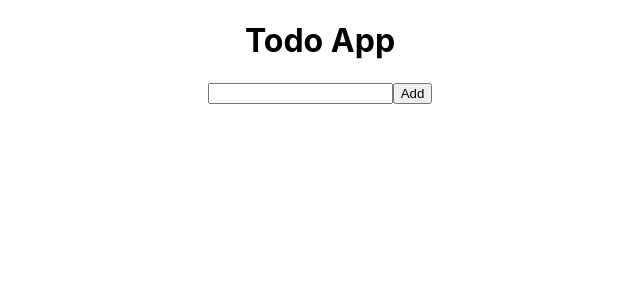
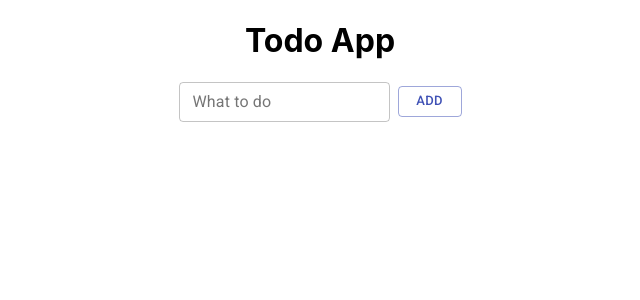
Before and after one commit to thealamu/react-todo, a React (Create React App) app: page / in a window 1280 px wide. Shown: the top 300 px of the page, without its empty margins (320-960 px from the left). Built offline with nearby package versions, Linux system fonts and the light colour scheme.

Commit message:
Style Entry component

```diff
--- a/src/Entry.js
+++ b/src/Entry.js
@@ -1,4 +1,6 @@
 import React from 'react'
+import TextField from '@material-ui/core/TextField';
+import Button from '@material-ui/core/Button';
 
 export default class Entry extends React.Component {
 	constructor(props) {
@@ -36,9 +38,11 @@ export default class Entry extends React.Component {
 
 	render() {
 		return (
-			<div>
-				<input onChange={this.updateState} value={this.state.entryText} type="text"/>
-				<button onClick={this.addEntry}>Add</button>
+			<div style={{verticalAlign: "middle"}}>
+				<TextField onChange={this.updateState} value={this.state.entryText} label="What to do" variant="outlined" size="small"/>
+				<Button style={{marginLeft: "8px", marginTop: "4px"}} onClick={this.addEntry} variant="outlined" color="primary" size="small" disableElevation>
+				  Add
+				</Button>
 			</div>
 		)
 	}
```
